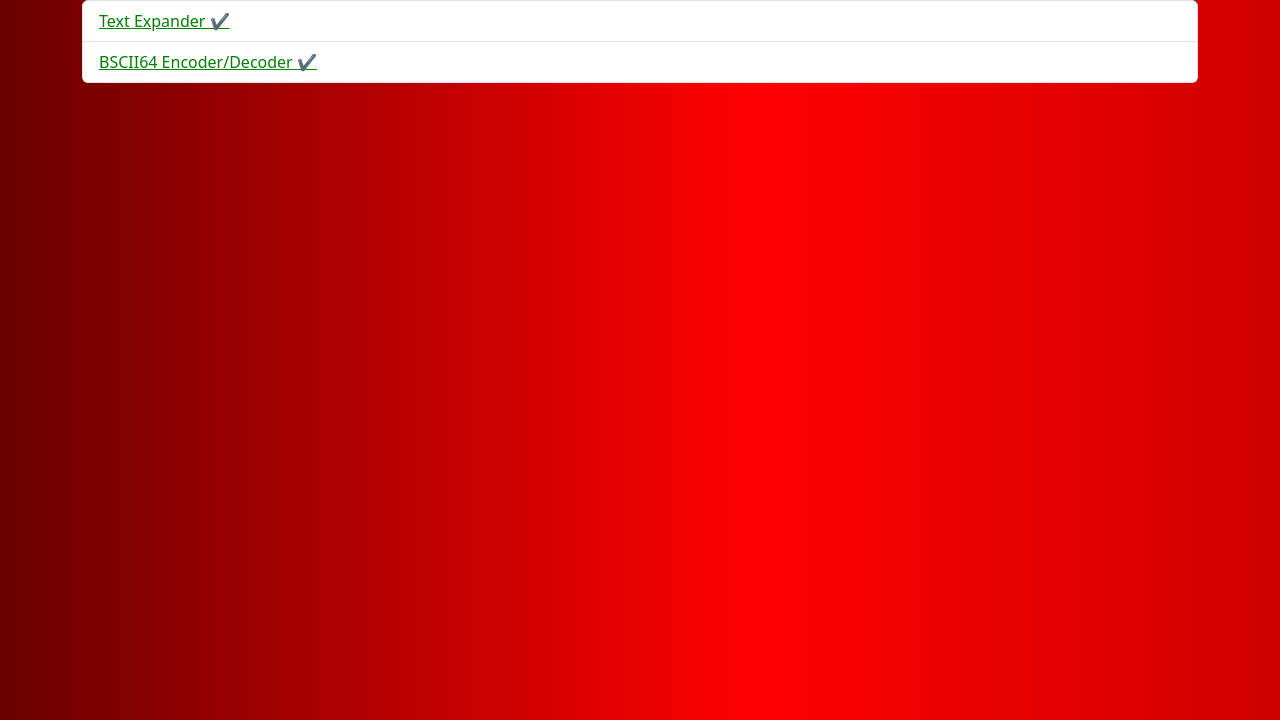
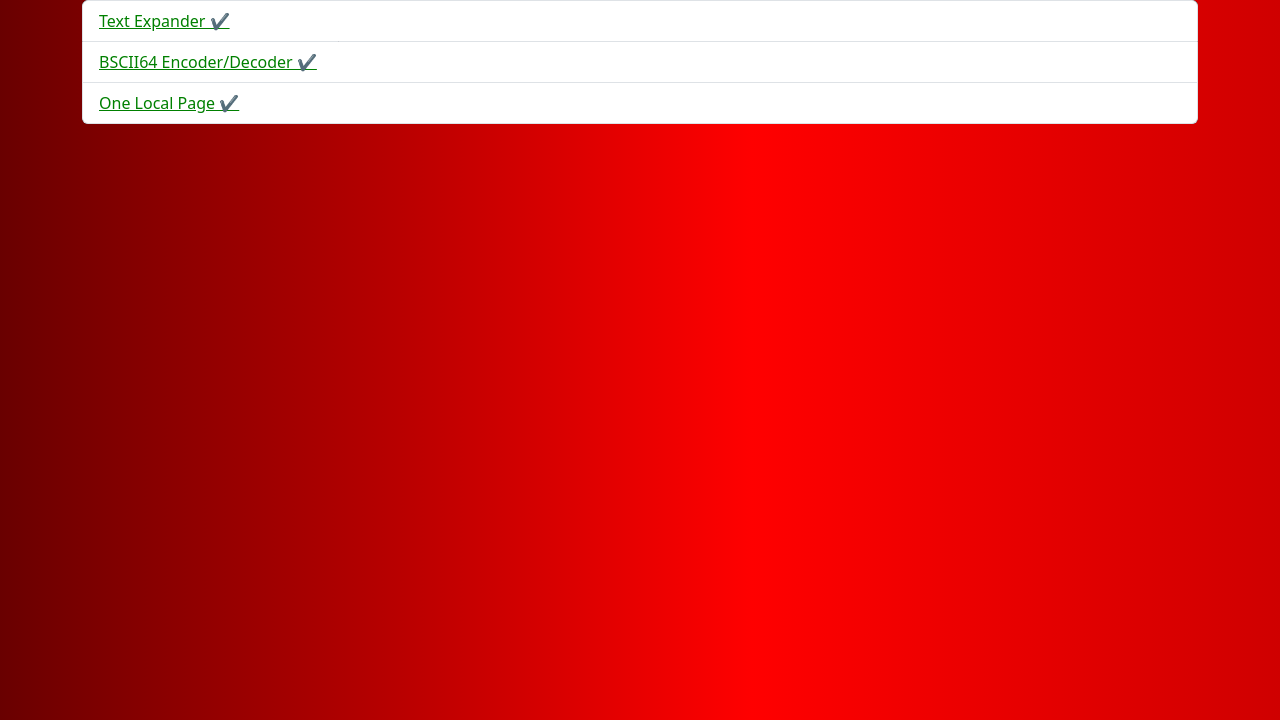
Before and after one commit to zfex77/simplehtmls, a plain HTML site: page weird/index.html in a window 1280 px wide. Shown: the part 80-800 px from the top of the page. Drawn offline with nearby package versions, Linux system fonts and the light colour scheme.

Commit message:
Update index.html

```diff
--- a/weird/index.html
+++ b/weird/index.html
@@ -56,6 +56,7 @@
     <ul class="list-group">
       <li class="list-group-item"><a href="texte.html">Text Expander ✔️</a></li>
       <li class="list-group-item"><a href="https://bscii64.pages.dev">BSCII64 Encoder/Decoder ✔️</a></li>
+      <li class="list-group-item"><a href="olp.html">One Local Page ✔️</a></li>
     </ul>
   </header>
   <script src="https://cdnjs.cloudflare.com/ajax/libs/twitter-bootstrap/5.3.0/js/bootstrap.bundle.min.js"></script>
```
